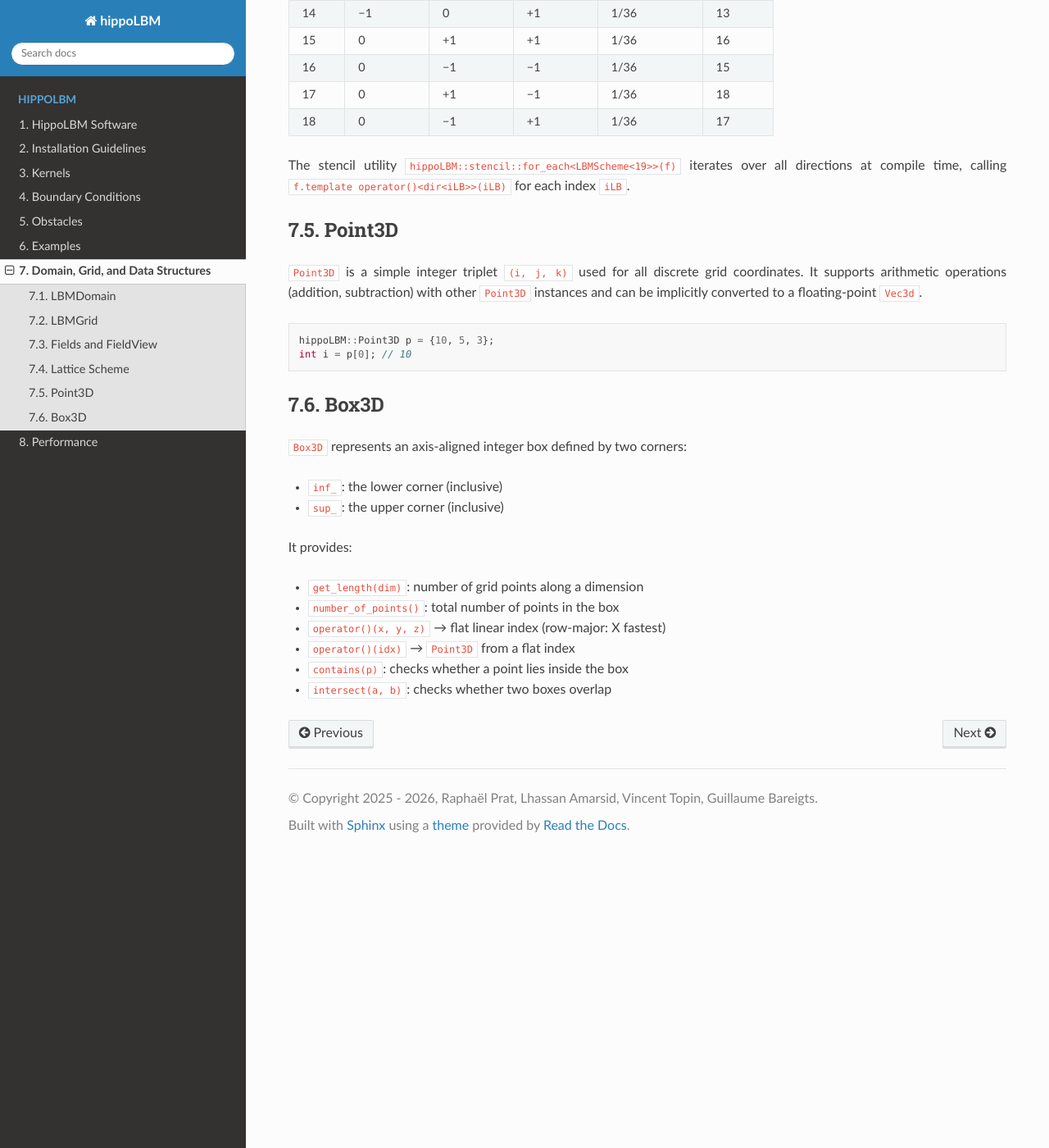
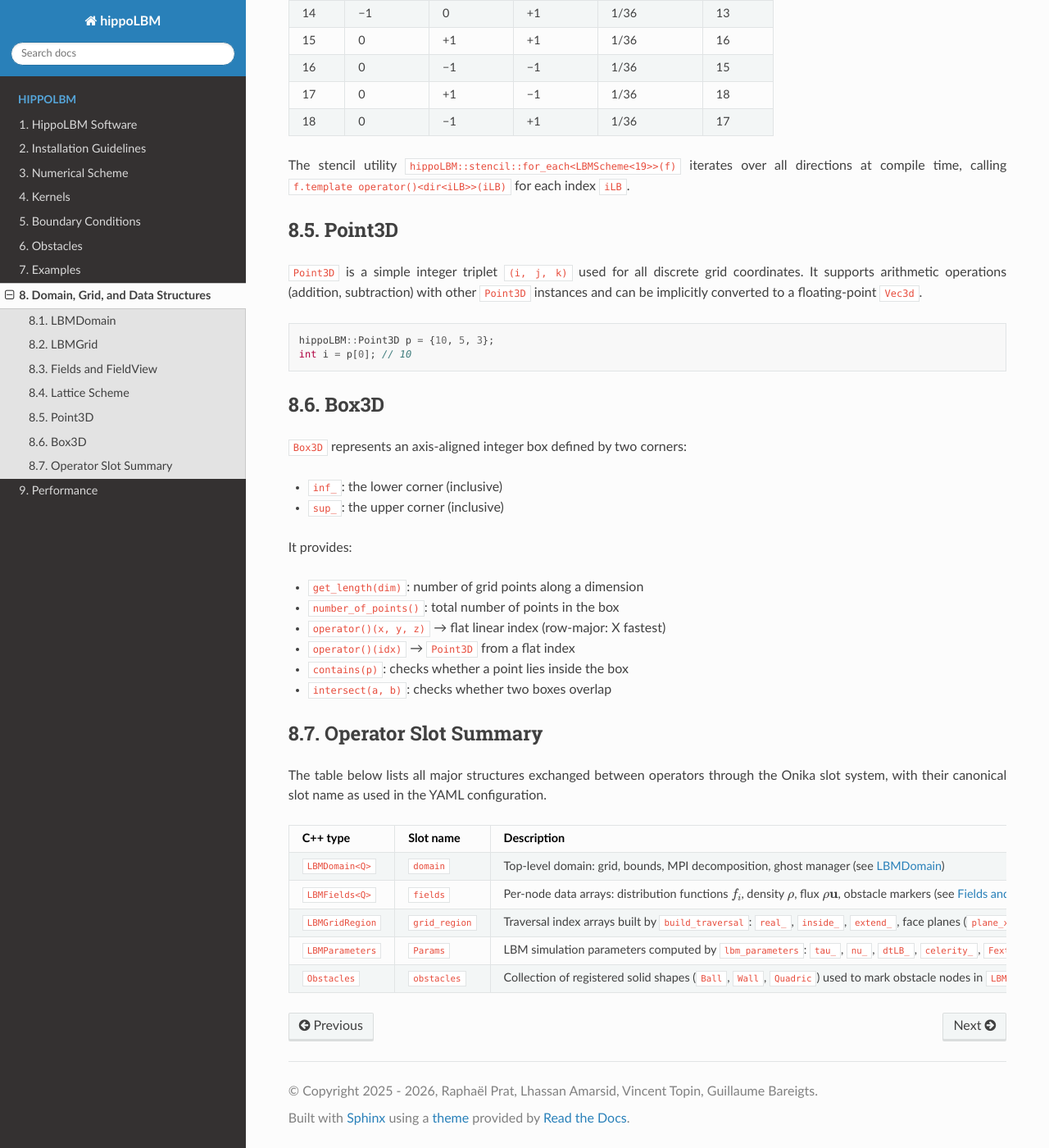
Before and after one commit to Collab4exaNBody/doc_hippoLBM, a Sphinx documentation site: the page built from docs/source/pages/Structures.rst, in a window 1280 px wide and 1400 px high, scrolled down 5753 px. Shown: the whole window at 82% size. Built offline with Sphinx 7.4.7 and the Read the Docs theme 3.1.0, drawn with Linux system fonts in a browser that asks for light colours; some of the changed text lies outside the part shown.

Commit message:
add numerical scheme

```diff
--- a/docs/source/index.rst
+++ b/docs/source/index.rst
@@ -11,6 +11,7 @@
 
    pages/Introduction.rst
    pages/Install.rst
+   pages/NumericalScheme.rst
    pages/Kernels.rst
    pages/BCs.rst
    pages/Obstacles.rst
--- a/docs/source/pages/Structures.rst
+++ b/docs/source/pages/Structures.rst
@@ -320,3 +320,31 @@
 - ``operator()(idx)`` → ``Point3D`` from a flat index
 - ``contains(p)``: checks whether a point lies inside the box
 - ``intersect(a, b)``: checks whether two boxes overlap
+
+Operator Slot Summary
+^^^^^^^^^^^^^^^^^^^^^
+
+The table below lists all major structures exchanged between operators through the Onika slot system, with their canonical slot name as used in the YAML configuration.
+
+.. list-table::
+   :header-rows: 1
+   :widths: 28 18 54
+
+   * - C++ type
+     - Slot name
+     - Description
+   * - ``LBMDomain<Q>``
+     - ``domain``
+     - Top-level domain: grid, bounds, MPI decomposition, ghost manager (see `LBMDomain`_)
+   * - ``LBMFields<Q>``
+     - ``fields``
+     - Per-node data arrays: distribution functions :math:`f_i`, density :math:`\rho`, flux :math:`\rho\mathbf{u}`, obstacle markers (see `Fields and FieldView`_)
+   * - ``LBMGridRegion``
+     - ``grid_region``
+     - Traversal index arrays built by ``build_traversal``: ``real_``, ``inside_``, ``extend_``, face planes (``plane_xy_0_``, ``plane_xz_0_``, …)
+   * - ``LBMParameters``
+     - ``Params``
+     - LBM simulation parameters computed by ``lbm_parameters``: ``tau_``, ``nu_``, ``dtLB_``, ``celerity_``, ``Fext_``, ``avg_rho_``
+   * - ``Obstacles``
+     - ``obstacles``
+     - Collection of registered solid shapes (``Ball``, ``Wall``, ``Quadric``) used to mark obstacle nodes in ``LBMFields::obst_``
```
Also changed, not shown: docs/source/pages/NumericalScheme.rst (added, +103 -0 lines).
